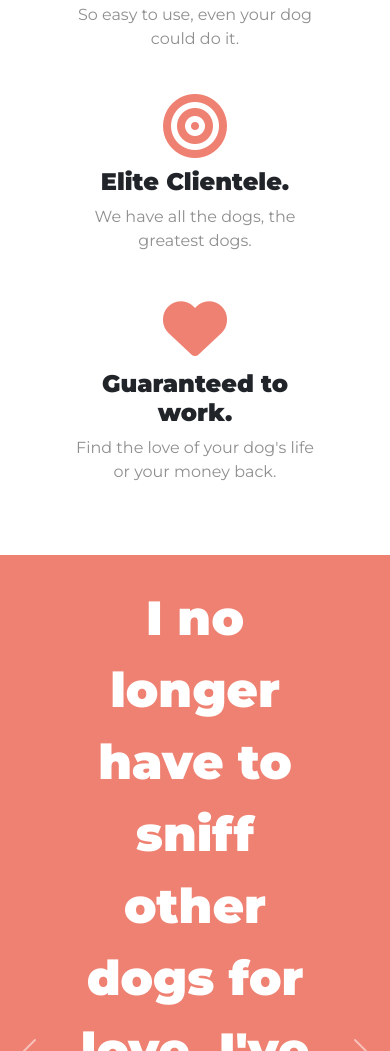
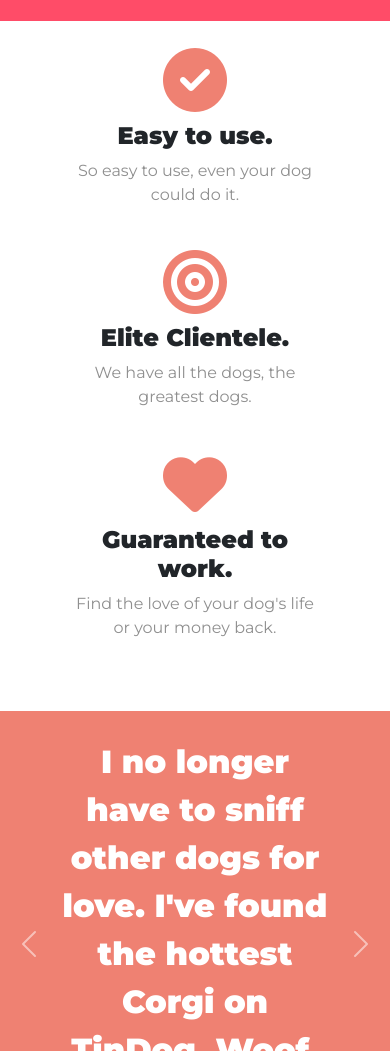
Before and after one commit to trsblk/TinDog, a plain HTML site: page index.html in a window 390 px wide. Shown: the part 949-2000 px from the top of the page. Drawn offline with nearby package versions, Linux system fonts and the light colour scheme.

Commit message:
Add files via upload

```diff
--- a/css/styles.css
+++ b/css/styles.css
@@ -167,7 +167,6 @@ h6 {
 
 #cta {
   background-color: #ff4c68;
-
   color: #fff;
 }
 
@@ -203,14 +202,18 @@ h6 {
   }
 
   .big-heading {
+    font-size: 2.5rem;
+  }
+
+  .section-heading {
     font-size: 2rem;
   }
 
-  .section-heading {
-    font-size: 2.5rem;
+  #pricing {
+    padding: 10%;
   }
 
-  #pricing {
-    padding: 10% 0;
+  .testimonial-text {
+    font-size: 2rem;
   }
 }
```
